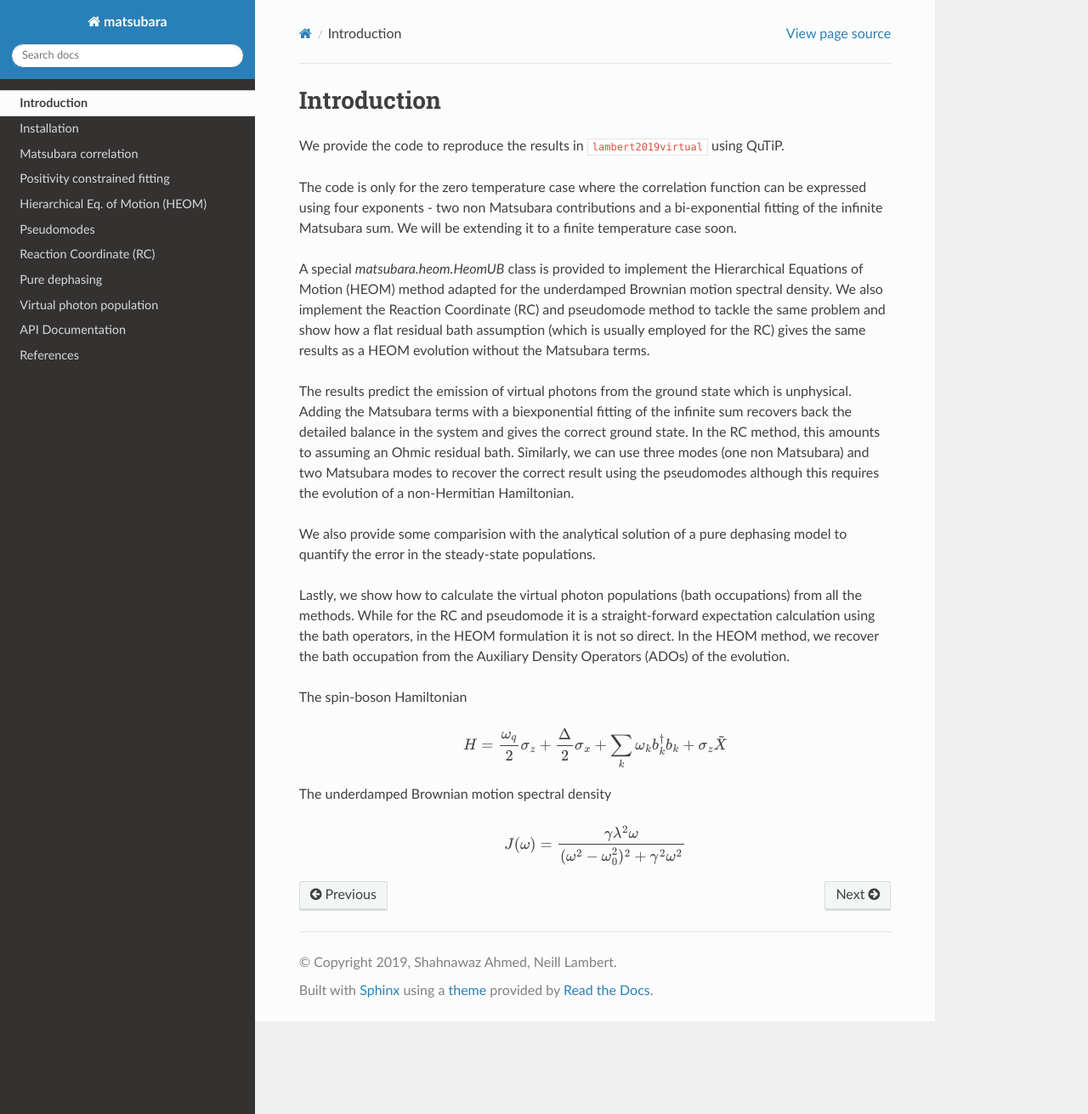
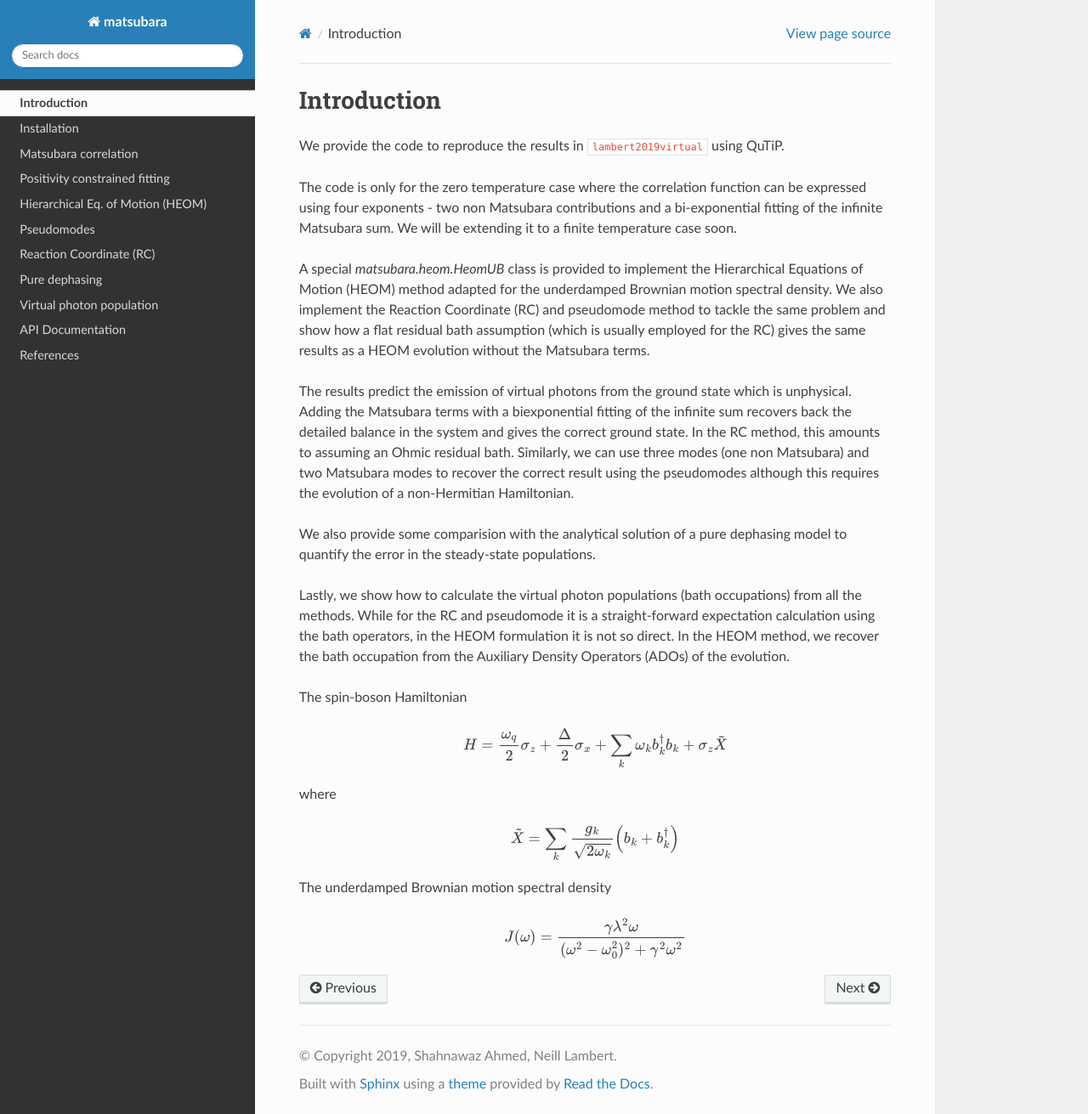
Before and after one commit to pyquantum/matsubara, a Sphinx documentation site: the page built from docs/source/intro.rst, in a window 1280 px wide and 1311 px high. Shown: the whole window at 85% size. Built offline with Sphinx 7.4.7 and the Read the Docs theme 2.0.0, drawn with Linux system fonts in a browser that asks for light colours; cross-references to code outside the pages are shown as plain code.

Commit message:
added X definition

```diff
--- a/docs/source/intro.rst
+++ b/docs/source/intro.rst
@@ -24,6 +24,10 @@ The spin-boson Hamiltonian
 
 	H = \frac{\omega_q}{2}\sigma_z + \frac{\Delta}{2}  \sigma_x + \sum_k \omega_k b_k^{\dagger}b_k + \sigma_z \tilde{X}
 
+where
+
+.. math::
+	 \tilde{X} = \sum_k \frac{g_k}{\sqrt{2\omega_k}} \left(b_k + b_k^{\dagger}\right)
 
 The underdamped Brownian motion spectral density
 
```
